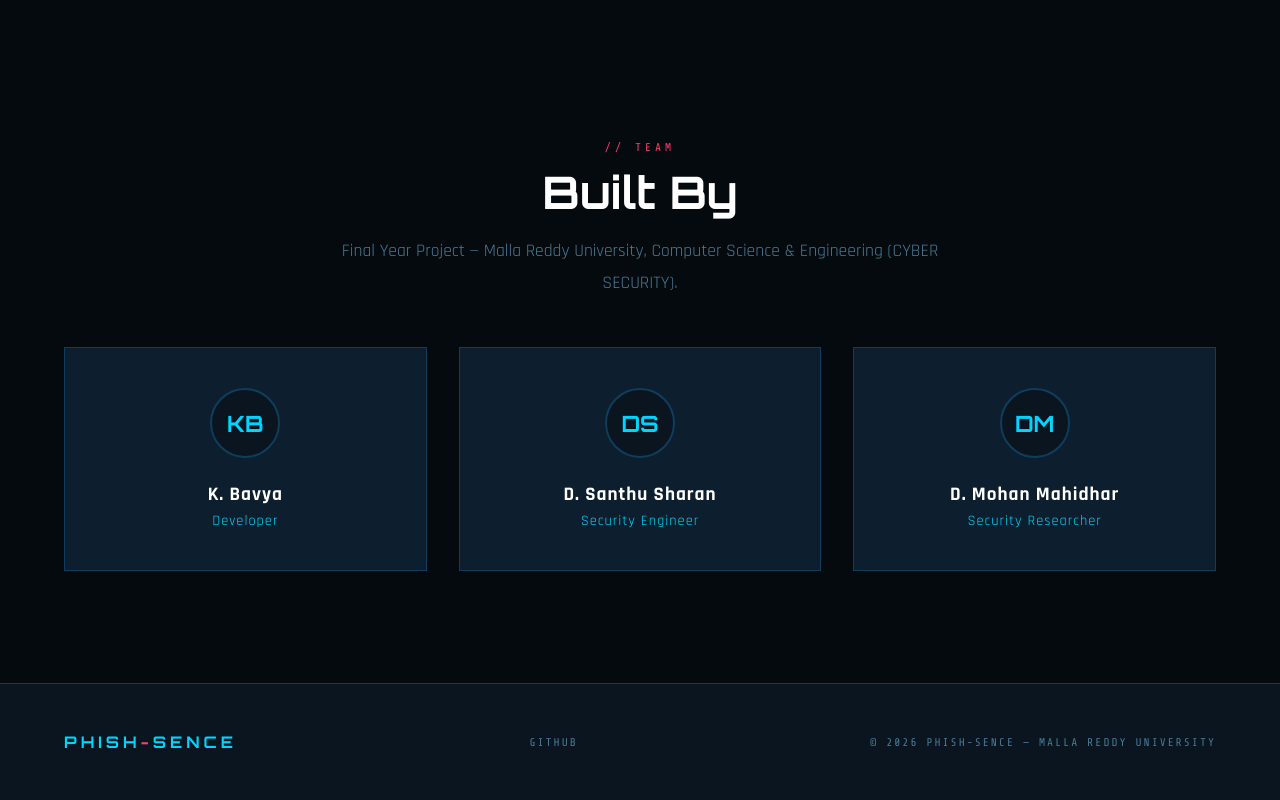
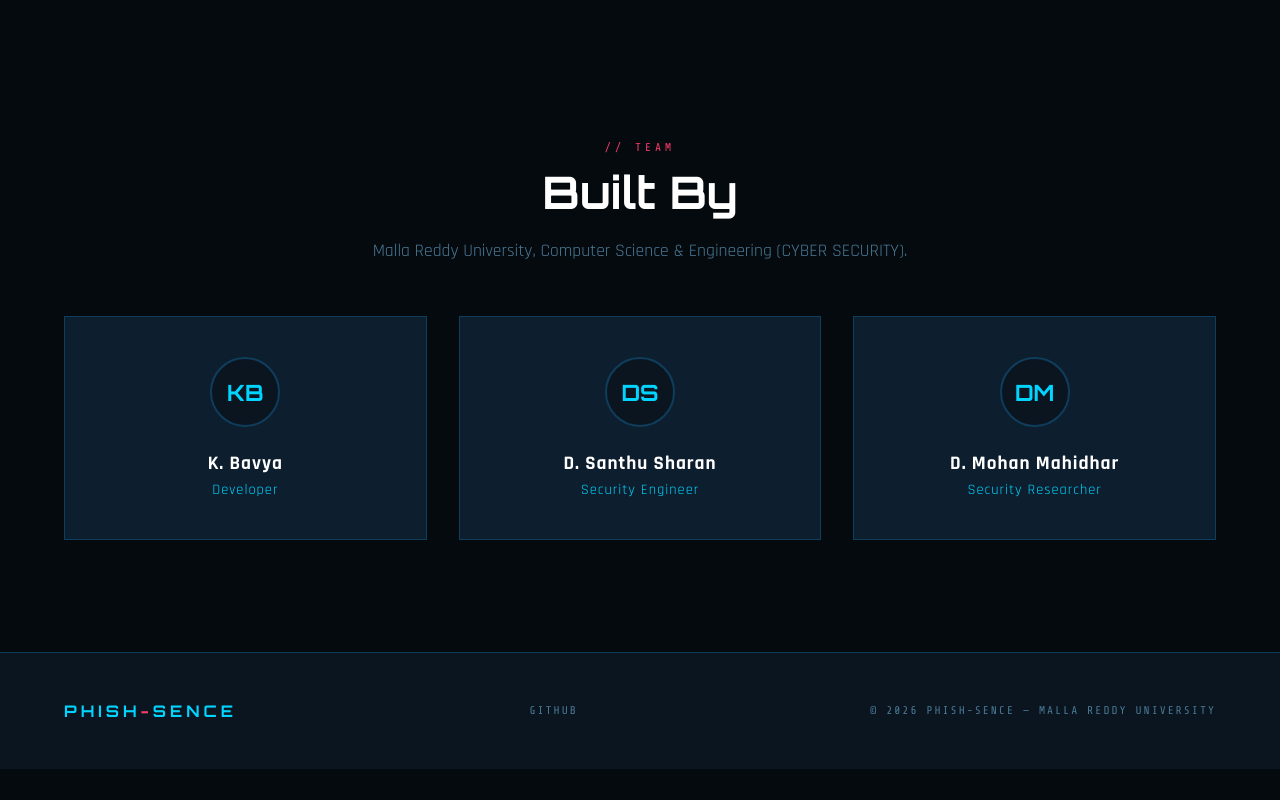
Before and after one commit to Sharan-raj311/PHISH-SENCE, a browser extension: page index.html in a window 1280 px wide. Shown: the part 3938-4738 px from the top of the page. After the commit the page ends 4707 px from the top, so only its background shows below. Drawn offline with nearby package versions, Linux system fonts and the light colour scheme.

Commit message:
Update index.html

```diff
--- a/index.html
+++ b/index.html
@@ -997,7 +997,7 @@
     <div class="reveal">
       <div class="section-tag">// Team</div>
       <h2 class="section-title">Built By</h2>
-      <p class="section-desc" style="margin: 0 auto;">Final Year Project — Malla Reddy University, Computer Science & Engineering (CYBER SECURITY).</p>
+      <p class="section-desc" style="margin: 0 auto;">Malla Reddy University, Computer Science & Engineering (CYBER SECURITY).</p>
     </div>
     <div class="team-grid reveal" style="transition-delay: 0.2s;">
       <div class="team-card">
```
